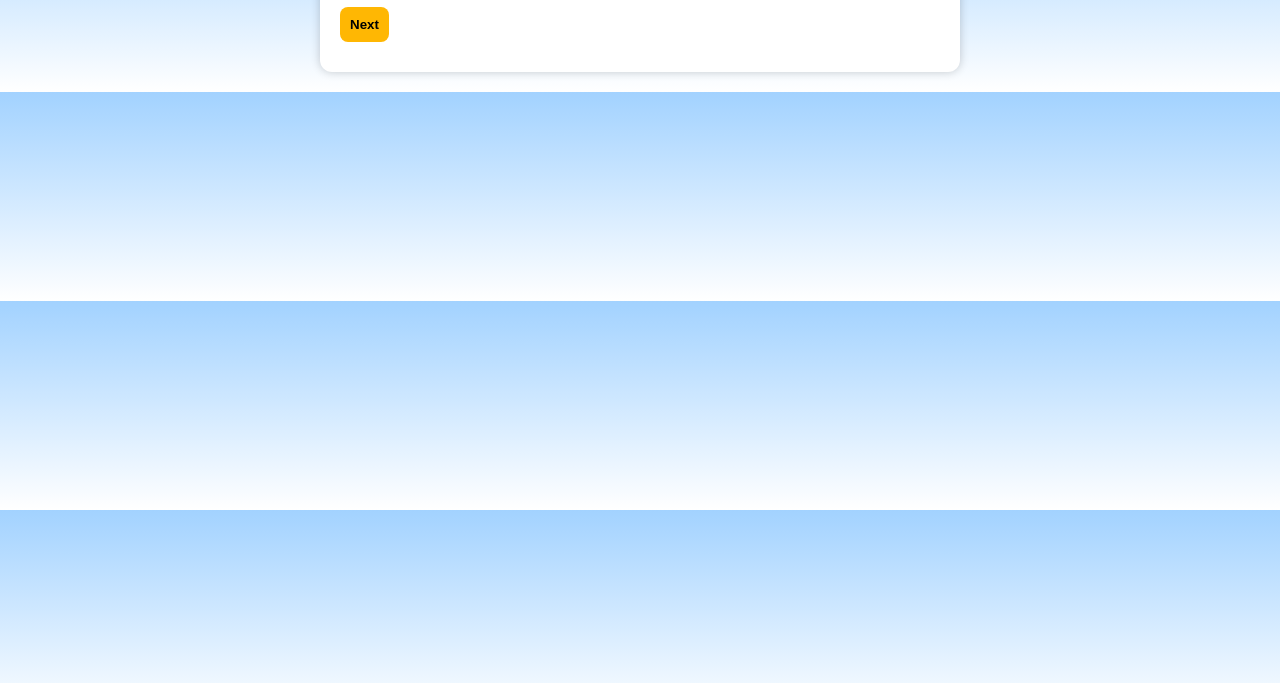
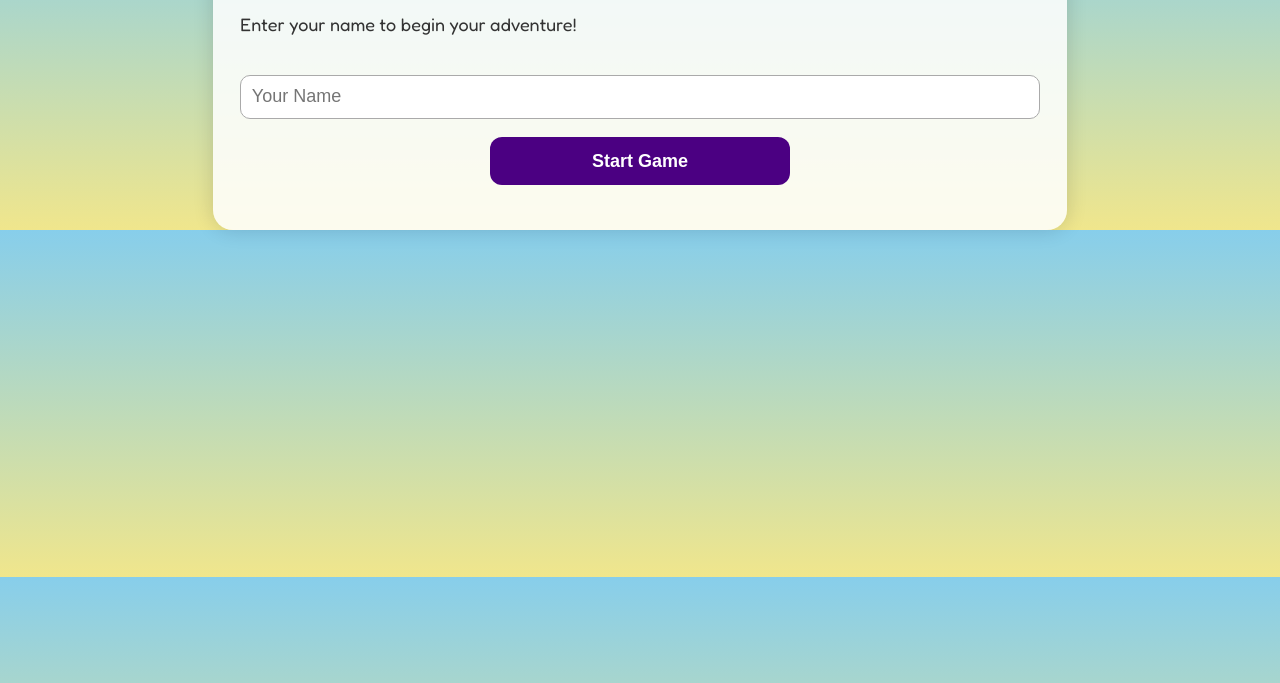
Before and after one commit to CatoRaymond-FS/Starvale, a plain HTML site: page index.html in a window 1280 px wide. Shown: the part 117-800 px from the top of the page. Drawn offline with Linux system fonts and the light colour scheme.

Commit message:
updated styles

```diff
--- a/index.html
+++ b/index.html
@@ -1,16 +1,29 @@
 <!DOCTYPE html>
 <html lang="en">
 <head>
-  <meta charset="UTF-8">
-  <title>Starvale: The Adventure Begins</title>
-  <link rel="stylesheet" href="style.css">
-  <link href="https://fonts.googleapis.com/css2?family=Fredoka:wght@400;700&display=swap" rel="stylesheet">
+  <meta charset="UTF-8" />
+  <meta name="viewport" content="width=device-width, initial-scale=1.0"/>
+  <title>Starvale: A Story Game</title>
+  <link rel="stylesheet" href="style.css" />
+  <link href="https://fonts.googleapis.com/css2?family=Fredoka:wght@400;600&display=swap" rel="stylesheet">
 </head>
 <body>
-  <div id="game">
-    <div id="story"></div>
-    <div id="choices"></div>
+  <div class="container">
+
+   <div id="intro">
+  <h1>Welcome to Starvale</h1>
+  <p>Enter your name to begin your adventure!</p>
+  <input type="text" id="playerName1" placeholder="Your Name" />
+  <button onclick="startGame()">Start Game</button>
+</div>
+
+    <div id="story" style="display:none;">
+      <h2 id="scene-title"></h2>
+      <p id="scene-text"></p>
+      <div id="choices"></div>
+    </div>
   </div>
+
   <script src="script.js"></script>
 </body>
 </html>
--- a/script.js
+++ b/script.js
@@ -1,29 +1,22 @@
 const storyEl = document.getElementById('story');
 const choicesEl = document.getElementById('choices');
+const sceneTitleEl = document.getElementById('scene-title');
+const sceneTextEl = document.getElementById('scene-text');
 
 let playerName = '';
 let playerType = '';
 
 function startGame() {
-  storyEl.innerHTML = `
-    <p>Welcome to Starvale! What’s your name, brave hero?</p>
-    <input type="text" id="nameInput" placeholder="Enter your name">
-  `;
-  choicesEl.innerHTML = '';
+  document.getElementById('intro').style.display = 'none';
+  storyEl.style.display = 'block';
 
-  const startButton = document.createElement('button');
-  startButton.textContent = 'Next';
-  startButton.onclick = () => {
-    const input = document.getElementById('nameInput');
-    playerName = input.value.trim() || "Hero";
-    showCharacterTypeChoice();
-  };
-
-  choicesEl.appendChild(startButton);
+  playerName = document.getElementById('playerName1').value.trim() || "Hero";
+  showCharacterTypeChoice();
 }
 
 function showCharacterTypeChoice() {
-  storyEl.innerHTML = `<p>Nice to meet you, ${playerName}! What kind of hero are you?</p>`;
+  sceneTitleEl.textContent = "Choose Your Hero Type";
+  sceneTextEl.textContent = `Nice to meet you, ${playerName}! What kind of hero are you?`;
   choicesEl.innerHTML = '';
 
   const types = [
@@ -114,14 +107,14 @@ const scenes = {
 
 function renderScene(sceneKey) {
   const scene = scenes[sceneKey];
-  storyEl.textContent = scene.text
+  sceneTitleEl.textContent = '';
+  sceneTextEl.textContent = scene.text
     .replaceAll('{name}', playerName)
     .replaceAll('{type}', playerType);
 
   choicesEl.innerHTML = '';
 
   scene.choices.forEach(choice => {
-    // If the choice has a type requirement and player doesn't match, skip
     if (choice.type && choice.type !== playerType) return;
 
     const button = document.createElement('button');
@@ -130,5 +123,3 @@ function renderScene(sceneKey) {
     choicesEl.appendChild(button);
   });
 }
-
-startGame();
--- a/style.css
+++ b/style.css
@@ -1,31 +1,78 @@
 body {
+  background: linear-gradient(to bottom, #87ceeb, #f0e68c);
   font-family: 'Fredoka', sans-serif;
-  background: linear-gradient(to bottom, #a2d2ff, #ffffff);
   color: #333;
   margin: 0;
-  padding: 20px;
+  padding: 0;
+  line-height: 1.6;
+  font-size: 1.125rem;
 }
 
-#game {
-  max-width: 600px;
-  margin: auto;
-  background: #fff;
-  border-radius: 12px;
-  padding: 20px;
-  box-shadow: 0 0 10px rgba(0,0,0,0.2);
+.container {
+  max-width: 800px;
+  margin: 0 auto;
+  padding: 1.5em;
+  background: rgba(255, 255, 255, 0.85);
+  border-radius: 20px;
+  box-shadow: 0 0 20px rgba(0,0,0,0.15);
 }
 
-#choices button {
-  display: block;
-  margin: 10px 0;
-  padding: 10px;
-  background: #ffb703;
-  border: none;
-  border-radius: 8px;
-  font-weight: bold;
-  cursor: pointer;
+h1, h2 {
+  text-align: center;
+  color: #4b0082;
+  margin-bottom: 1rem;
 }
 
-#choices button:hover {
-  background: #fb8500;
+button {
+  display: block;
+  width: 100%;
+  max-width: 300px;
+  margin: 1em auto;
+  padding: 0.75em 1em;
+  font-size: 1em;
+  font-weight: bold;
+  color: #fff;
+  background-color: #4b0082;
+  border: none;
+  border-radius: 12px;
+  cursor: pointer;
+  transition: background 0.3s ease;
 }
+
+button:hover {
+  background-color: #6a0dad;
+}
+
+input[type="text"] {
+  padding: 0.6em;
+  font-size: 1em;
+  width: 100%;
+  margin-top: 1em;
+  border-radius: 10px;
+  border: 1px solid #aaa;
+  box-sizing: border-box;
+}
+
+.choice {
+  margin-top: 1em;
+}
+
+/* Responsive tweaks */
+@media (max-width: 600px) {
+  body {
+    font-size: 1rem;
+  }
+
+  .container {
+    padding: 1em;
+    border-radius: 10px;
+  }
+
+  h1, h2 {
+    font-size: 1.5em;
+  }
+
+  button {
+    font-size: 1rem;
+  }
+}
```
